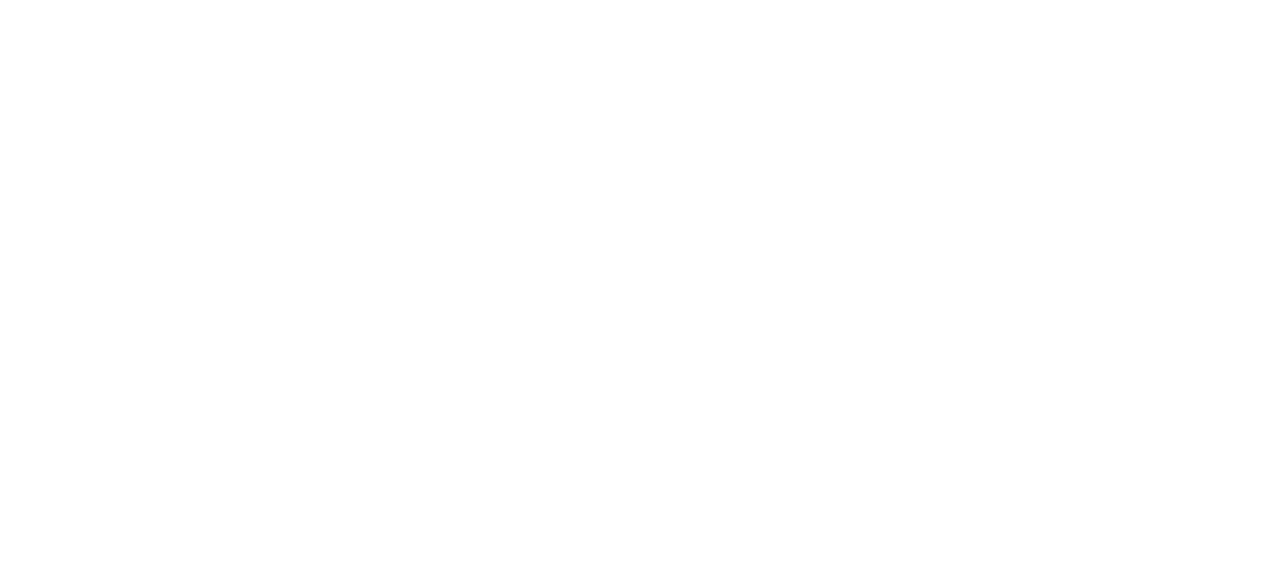
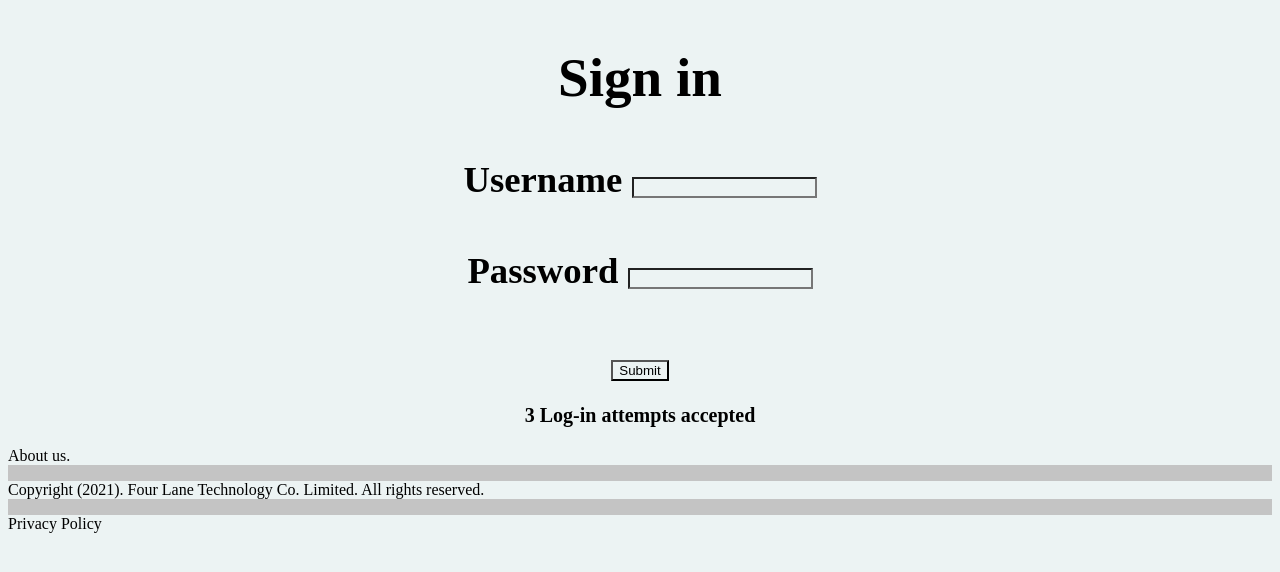
Before and after one commit to CKmwaa/Spending-Tracker, a plain HTML site: page index.html in a window 1280 px wide. Drawn offline with Linux system fonts and the light colour scheme.

Commit message:
Add sign in HTML and CSS

```diff
--- a/css/index.css
+++ b/css/index.css
@@ -0,0 +1,15 @@
+*{
+    background-color: rgb(236, 243, 243);
+}
+.first{
+    color: black;
+    text-align: center;
+   font-size: 5ex;
+}
+.second{
+    text-align: center;
+    font-size: 20px;
+}
+.foot{
+    background-color:#c4c4c4;
+}
--- a/index.html
+++ b/index.html
@@ -5,8 +5,23 @@
     <meta http-equiv="X-UA-Compatible" content="IE=edge">
     <meta name="viewport" content="width=device-width, initial-scale=1.0">
     <title>Spending Tracker</title>
+    <link rel="stylesheet" type="text/css" href="css/index.css">
 </head>
 <body>
-
+    <div class="first">
+    <h2> Sign in </h2>
+    <h4>Username <input></h4>
+    <h4>Password <input></h4>
+    <button type="submit">Submit</button>
+    </div>
+    <div class="second">
+    <p> <strong>3 Log-in attempts accepted</strong></p>
+ </div>
+ <div class="foot">
+    <p> About us.</p>
+    <p> Copyright (2021). Four Lane Technology Co. Limited.
+        All rights reserved. </p>
+    <p> Privacy Policy</p>
+</div>
 </body>
 </html>
```
Also changed, not shown: Sign in.png (added).
